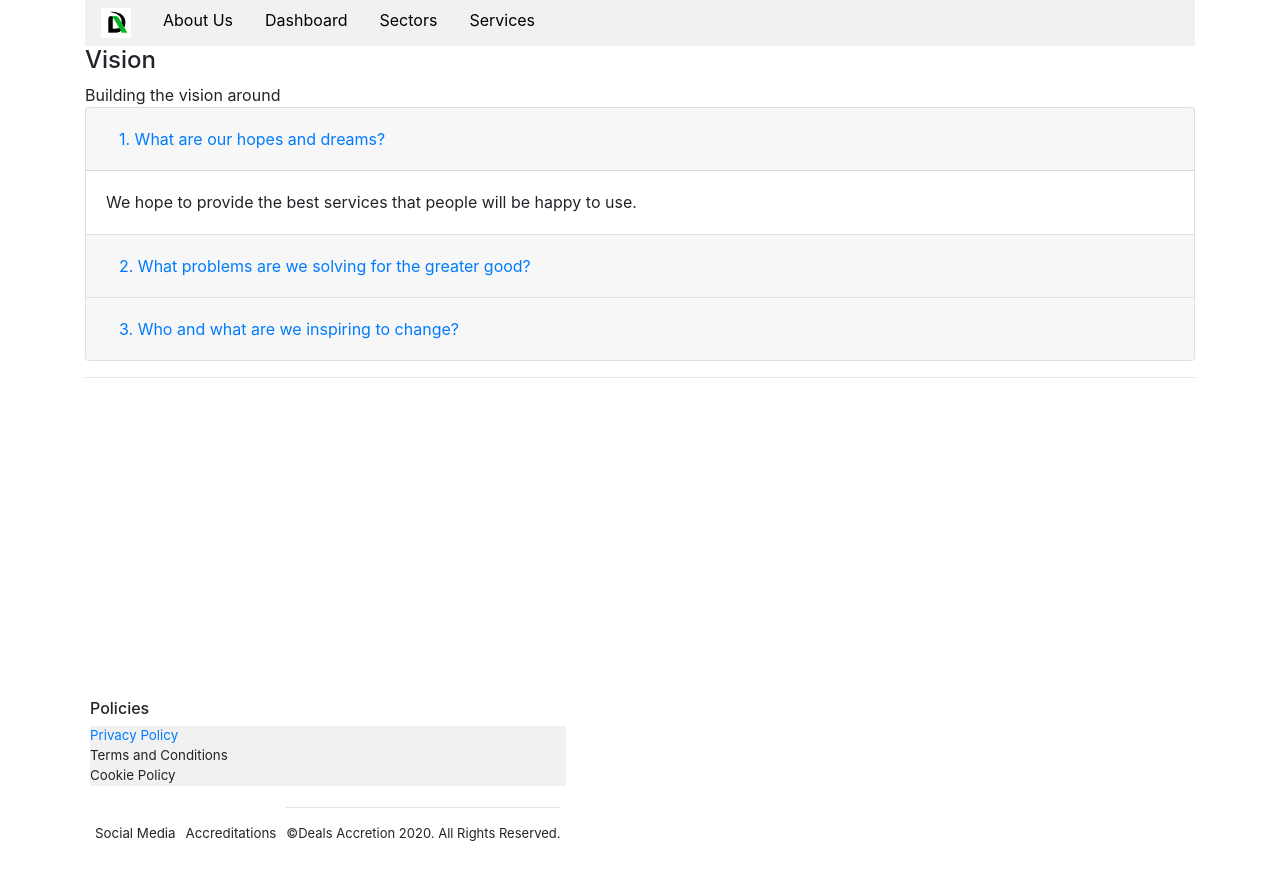
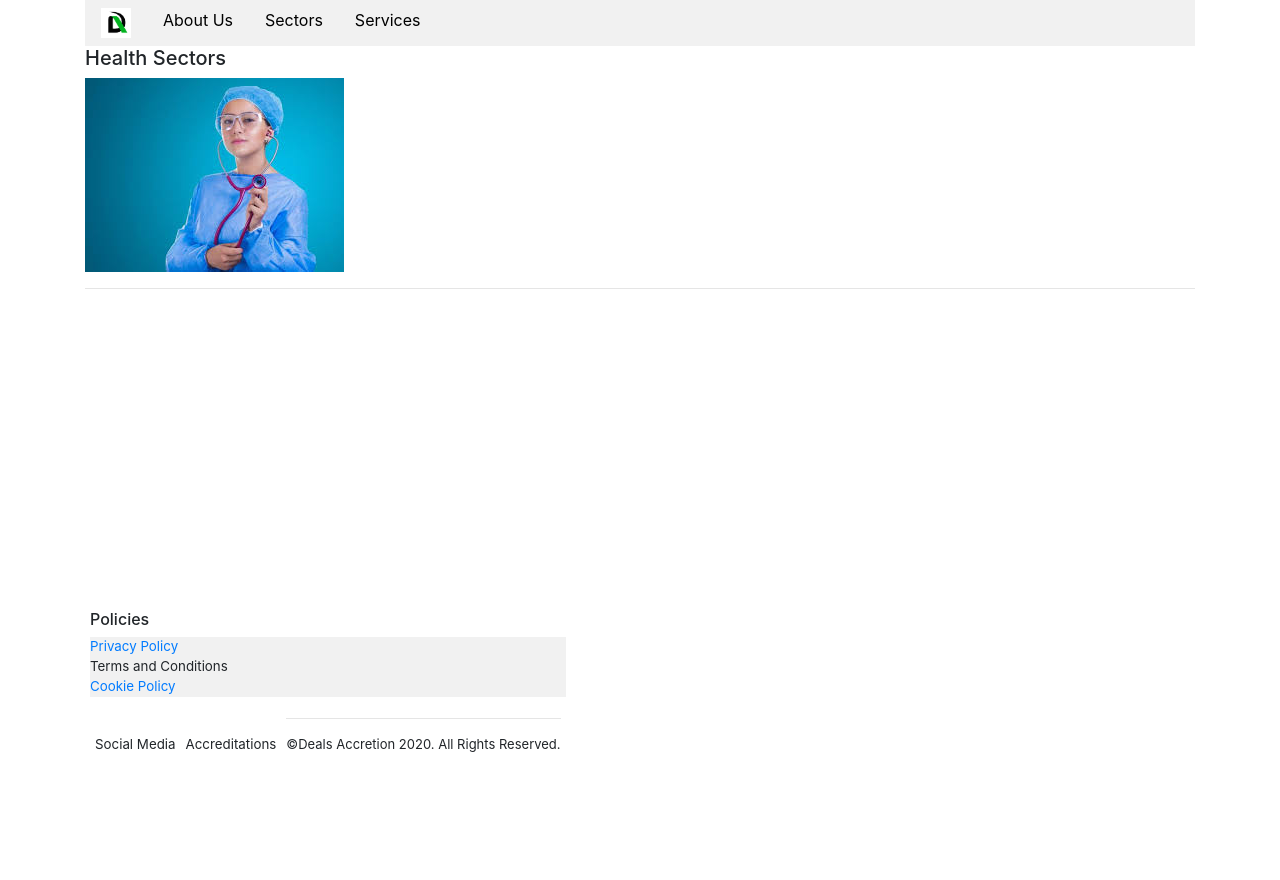
Before and after one commit to vinxus/dealsaccretion, a React (Create React App) app: page /health in a window 1280 px wide. Shown: the top 880 px of the page. Built offline with nearby package versions, Linux system fonts and the light colour scheme.

Commit message:
WIP - Health care sector image

```diff
--- a/src/App.css
+++ b/src/App.css
@@ -129,3 +129,9 @@ ul {
   width: 100%;
   height: 70%;
 }
+.health_sector {
+  background-image: url('/images/healthcare.jpeg');
+  width: 50%;
+  height: 50%;
+  background-repeat: no-repeat;
+}
--- a/src/App.js
+++ b/src/App.js
@@ -4,7 +4,9 @@ import Services from "./routes/Services";
 import Footer from "./components/Footer";
 import RouteManager from "./components/RouteManager";
 import Policy from "./components/Policy";
+import CookiePolicy from "./components/CookiePolicy";
 import TheTeam from "./components/TheTeam";
+import Health from "./components/Health";
 // import jquery from 'jquery';
 // import BootStrap from 'bootstrap';
 import 'bootstrap/dist/css/bootstrap.css';
@@ -49,9 +51,9 @@ export default function App() {
                 </ul>
                 {/* <Link to="/about">About</Link> */}
               </li>
-              <li  className="topmenu">
+              {/* <li  className="topmenu">
                 <Link to="/dashboard">Dashboard</Link>
-              </li>
+              </li> */}
               <li  className="topmenu subitems">
                <a href="/sectors">Sectors</a>
                 <ul className="submenu">
@@ -80,9 +82,9 @@ export default function App() {
               <Route path="/aboutus">
                 <About />
               </Route>
-              <Route path="/dashboard">
+              {/* <Route path="/dashboard">
                 <Dashboard />
-              </Route>
+              </Route> */}
               <Route path="/vision">
                 <Vision />
               </Route>
@@ -96,7 +98,7 @@ export default function App() {
                 <Services />
               </Route>
               <Route path="/health">
-                <Vision />
+                <Health/>
               </Route>
               <Route path="/security">
                 <Vision />
@@ -113,6 +115,9 @@ export default function App() {
               </Route>
               <Route path="/policy">
                 <Policy routename="policy" />
+              </Route>
+              <Route path="/cookie_policy">
+                <CookiePolicy routename="cookie_policy" />
               </Route>
               <Route path="/theteam">
                 <TheTeam routename="theteam" />
@@ -153,13 +158,13 @@ function About() {
   );
 }
 
-function Dashboard() {
-  return (
-    <div>
-      <h2>Dashboard</h2>
-    </div>
-  );
-}
+// function Dashboard() {
+//   return (
+//     <div>
+//       <h2>Dashboard</h2>
+//     </div>
+//   );
+// }
 function Vision() {
   return (
     <div>
--- /dev/null
+++ b/src/components/CookiePolicy.tsx
@@ -0,0 +1,26 @@
+import  React from "react";
+// import React.Dom from 'react.dom';
+
+class CookiePolicyComponent extends React.Component {
+    constructor (public props: any) {
+        super(props);
+
+       // this.props = prop;
+       this.state = {};
+    }
+
+    render() {
+        return (
+            <div className="cookie_policy">
+                <p>
+                TODO: Add GDPR compliant cookie policy here:    <br/>
+                This site uses cookies to store information on your computer. Some of these cookies are essential to make <br/>
+                the site work and others help us to improve services by giving us some insight into how the site is used. <br/>
+                You can view our cookies policy here.</p>
+            </div>
+
+        );
+    }
+}
+
+export default CookiePolicyComponent;
--- a/src/components/Footer.tsx
+++ b/src/components/Footer.tsx
@@ -21,7 +21,7 @@ export class FooterComponent extends React.Component {
                         <ul>
                             <li><Link to="policy">Privacy Policy</Link></li>
                             <li>Terms and Conditions</li>
-                            <li>Cookie Policy</li>
+                            <li><Link to="cookie_policy">Cookie Policy</Link></li>
                         </ul>
                         <div>
                             <div className="social footer_item">
--- a/src/routes/Health.tsx
+++ b/src/components/Health.tsx
@@ -12,15 +12,10 @@ class HealthComponent extends React.Component {
     render() {
         return (
             <div>
-                <div className="_container"><h4>Sectors</h4></div>
-            <div className="footer">
-                <p>Sectors we work in
-                    <ul>
-                        <li>Health and Social Care</li>
-                        <li>Security</li>
-                    </ul>
-                </p>
-            </div>
+                <div className="_container"><h5>Health Sectors</h5></div>
+                <div className="health_sector">
+                    <img src="/images/healthcare.jpeg" alt="Health Care" />
+                </div>
             </div>
 
         );
```
Also changed, not shown: public/images/healthcare.jpeg (added).
